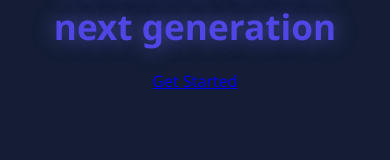
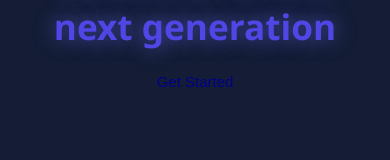
Before and after one commit to IstoguSot/DeepNova, a plain HTML site: page index.html in a window 390 px wide. Shown: the part 249-409 px from the top of the page. Drawn offline with Linux system fonts and the light colour scheme.

Commit message:
Update index.html

```diff
--- a/index.html
+++ b/index.html
@@ -131,6 +131,11 @@
       font-size: 1rem;
       margin-top: 30px;
     }
+    #AI{
+      text-decoration:none;
+      font-size:15px;
+      font-family:fantasy;
+      color:darkblue;
   }
 </style>
 </head>
@@ -148,7 +153,7 @@
 
 <main>
   <h1>Welcome to the next generation</h1>
-  <a href="chatgpt.html">Get Started</a>
+  <a id="AI"href="chatgpt.html">Get Started</a>
 </main>
 
 <footer>
```
